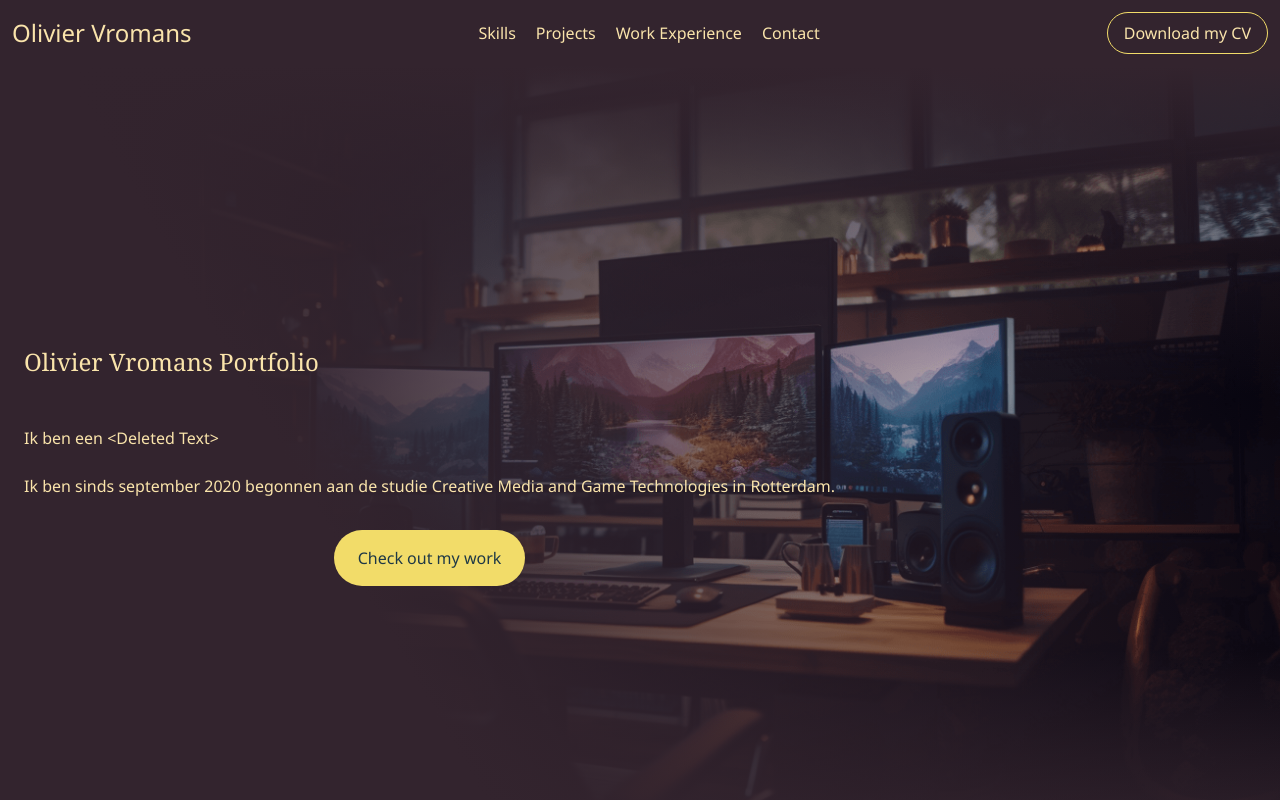
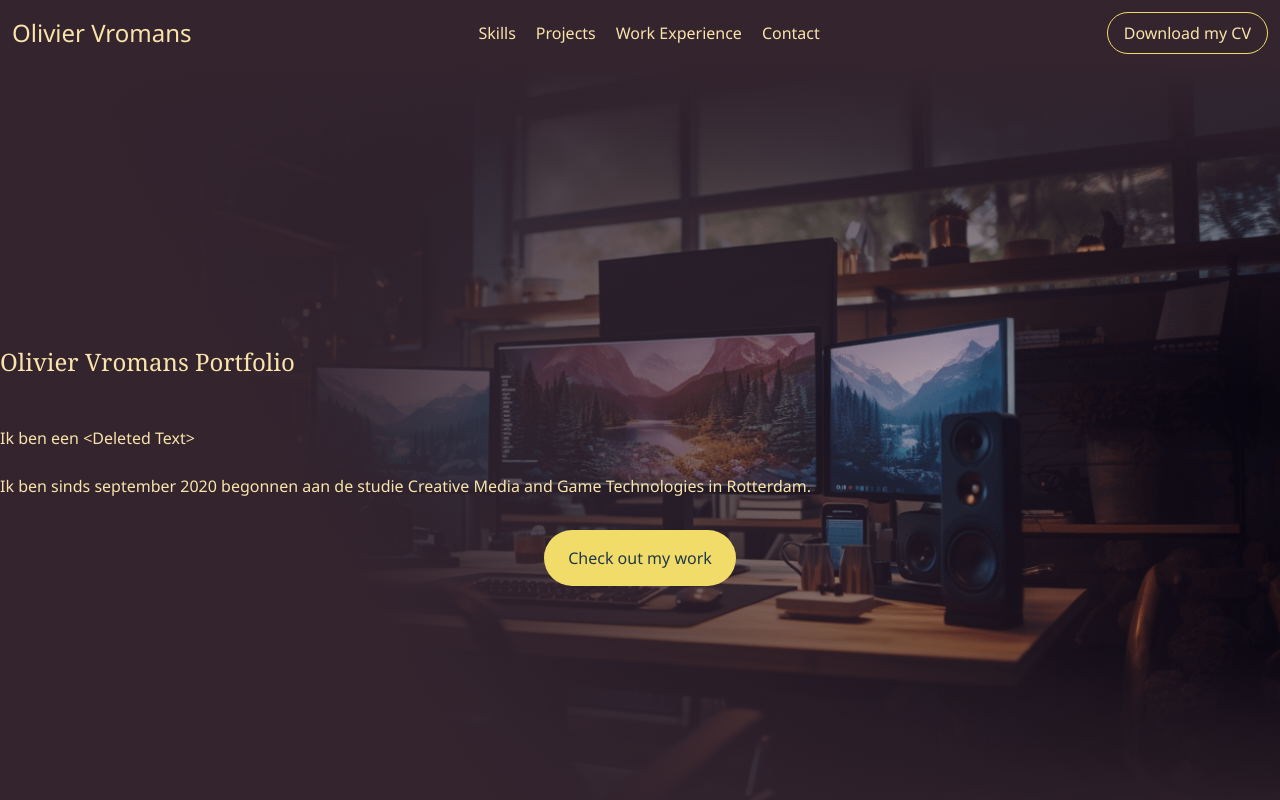
Before and after one commit to Olivier-Vromans/portfolio_v2, a Next.js app: page / in a window 1280 px wide. Shown: the top 800 px of the page. Built offline with nearby package versions, Linux system fonts and the light colour scheme; a web font is replaced by a local one.

Commit message:
edit BgMask, fix width

```diff
--- a/app/components/home/Hero.js
+++ b/app/components/home/Hero.js
@@ -1,22 +1,16 @@
 import React from 'react';
 import Button from '../Button.js';
+import Bgmask from '../Bgmask.js';
 
 export default function Hero() {
     return (
-        <div className='relative h-screen w-screen overflow-hidden'>
-            <div className='absolute inset-0 bg-cover h-screen w-screen' style={{
-                backgroundImage: 'url(/img/hero-bg.png)',
-                backgroundPosition: 'center',
-                backgroundSize: 'cover',
-            }} />
-            <div className='absolute inset-0' style={{
-                backgroundImage: 'linear-gradient(180deg, rgba(var(--color-background), 1) 0%,rgba(var(--color-background), 0.60) 14%, rgba(217, 217, 217, 0) 41%, rgba(217, 217, 217, 0) 73%, rgba(var(--color-background), 1) 100%)',
-            }} />
-            <div className='absolute inset-0' style={{
-                backgroundImage: 'linear-gradient(240deg, rgba(217, 217, 217, 0) 6%, #33242E 70%)'
-            }} />
+        <div className='relative h-screen w-full'>
+            <Bgmask
+                url='/img/hero-bg.png'
+                gradient1='linear-gradient(180deg, rgba(var(--color-background), 1) 0%,rgba(var(--color-background), 0.60) 14%, rgba(217, 217, 217, 0) 41%, rgba(217, 217, 217, 0) 73%, rgba(var(--color-background), 1) 100%)'
+                gradient2='linear-gradient(240deg, rgba(217, 217, 217, 0) 6%, #33242E 70%)' />
 
-            <div className="absolute flex flex-col justify-center h-screen mx-6 gap-8">
+            <div className="relative container mx-auto flex flex-col justify-center h-full gap-8 p-6 sm:p-0">
                 <h1 className="mb-4">Olivier Vromans Portfolio</h1>
                 <div className='flex flex-col gap-6'>
                     <p>
```
